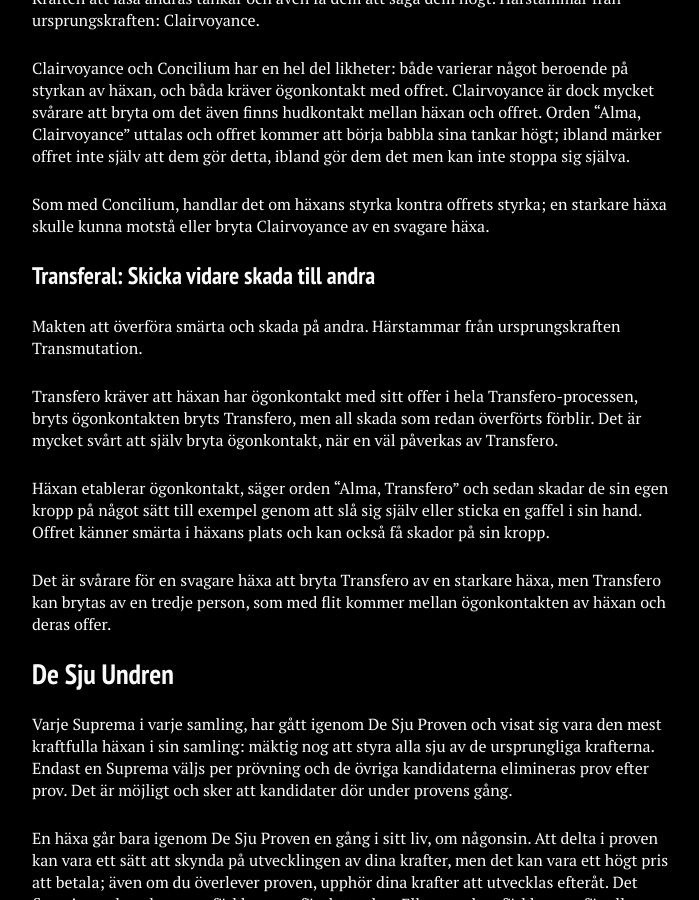
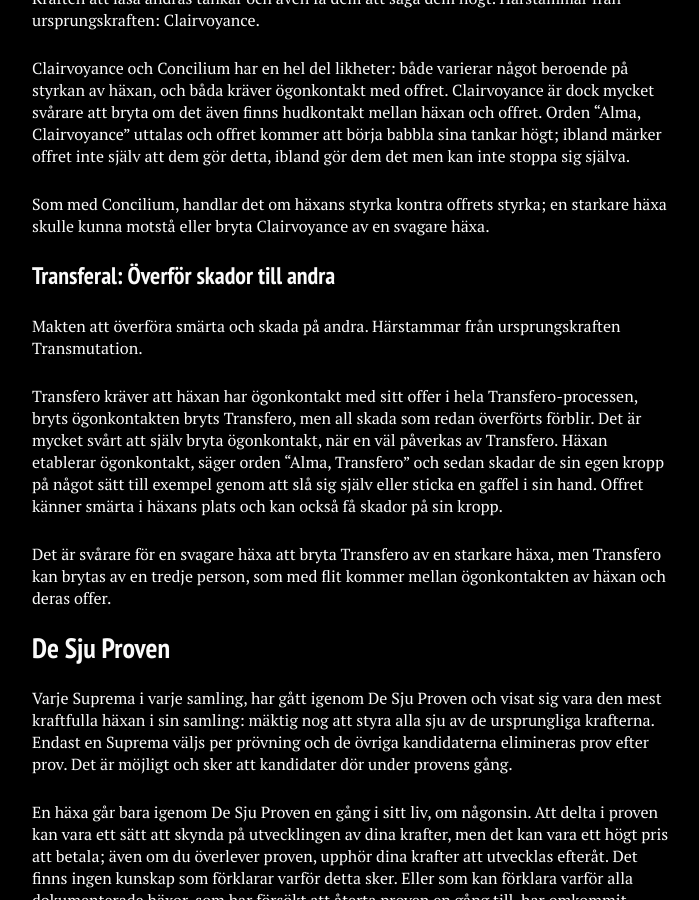
Before and after one commit to stanislavb/www.coven.nu, a Jekyll site: the page built from fiktion/index.md, in a window 1280 px wide and 900 px high, scrolled down 3640 px. Shown: the whole window, without its empty margins (288-987 px from the left). Built offline with Jekyll 4.4.1, drawn with Linux system fonts in a browser that asks for light colours; nearby versions of some CDN libraries; some of the changed text lies outside the part shown.

Commit message:
Update index.md

```diff
--- a/fiktion/index.md
+++ b/fiktion/index.md
@@ -81,22 +81,20 @@ Clairvoyance och Concilium har en hel del likheter: både varierar något beroen
 
 Som med Concilium, handlar det om häxans styrka kontra offrets styrka; en starkare häxa skulle kunna motstå eller bryta Clairvoyance av en svagare häxa.
 
-### Transferal: Skicka vidare skada till andra
+### Transferal: Överför skador till andra
 
 Makten att överföra smärta och skada på andra. Härstammar från ursprungskraften Transmutation.
 
 Transfero kräver att häxan har ögonkontakt med sitt offer i hela Transfero-processen, bryts ögonkontakten bryts Transfero, men all skada som redan överförts förblir. Det är mycket svårt att själv bryta ögonkontakt, när en väl påverkas av Transfero.
-
 Häxan etablerar ögonkontakt, säger orden "Alma, Transfero" och sedan skadar de sin egen kropp på något sätt till exempel genom att slå sig själv eller sticka en gaffel i sin hand. Offret känner smärta i häxans plats och kan också få skador på sin kropp.
 
 Det är svårare för en svagare häxa att bryta Transfero av en starkare häxa, men Transfero kan brytas av en tredje person, som med flit kommer mellan ögonkontakten av häxan och deras offer.
 
-## De Sju Undren
+## De Sju Proven
 
 Varje Suprema i varje samling, har gått igenom De Sju Proven och visat sig vara den mest kraftfulla häxan i sin samling: mäktig nog att styra alla sju av de ursprungliga krafterna. Endast en Suprema väljs per prövning och de övriga kandidaterna elimineras prov efter prov. Det är möjligt och sker att kandidater dör under provens gång.
 
 En häxa går bara igenom De Sju Proven en gång i sitt liv, om någonsin. Att delta i proven kan vara ett sätt att skynda på utvecklingen av dina krafter, men det kan vara ett högt pris att betala; även om du överlever proven, upphör dina krafter att utvecklas efteråt. Det finns ingen kunskap som förklarar varför detta sker. Eller som kan förklara varför alla dokumenterade häxor, som har försökt att återta proven en gång till, har omkommit under försöket.
-
 
 Det har varit traditionellt att Supreman själv väljer ut och sedan bjuder häxor i sin samling att ta De Sju Proven när de är redo att avstiga sin position. Men numera är det inte ovanligt att proven utförs av häxor som erbjuder själva eller blir tvingade av samlingen.
 
```
Also changed, not shown: other parts of fiktion/index.md (+2 -2 lines).
